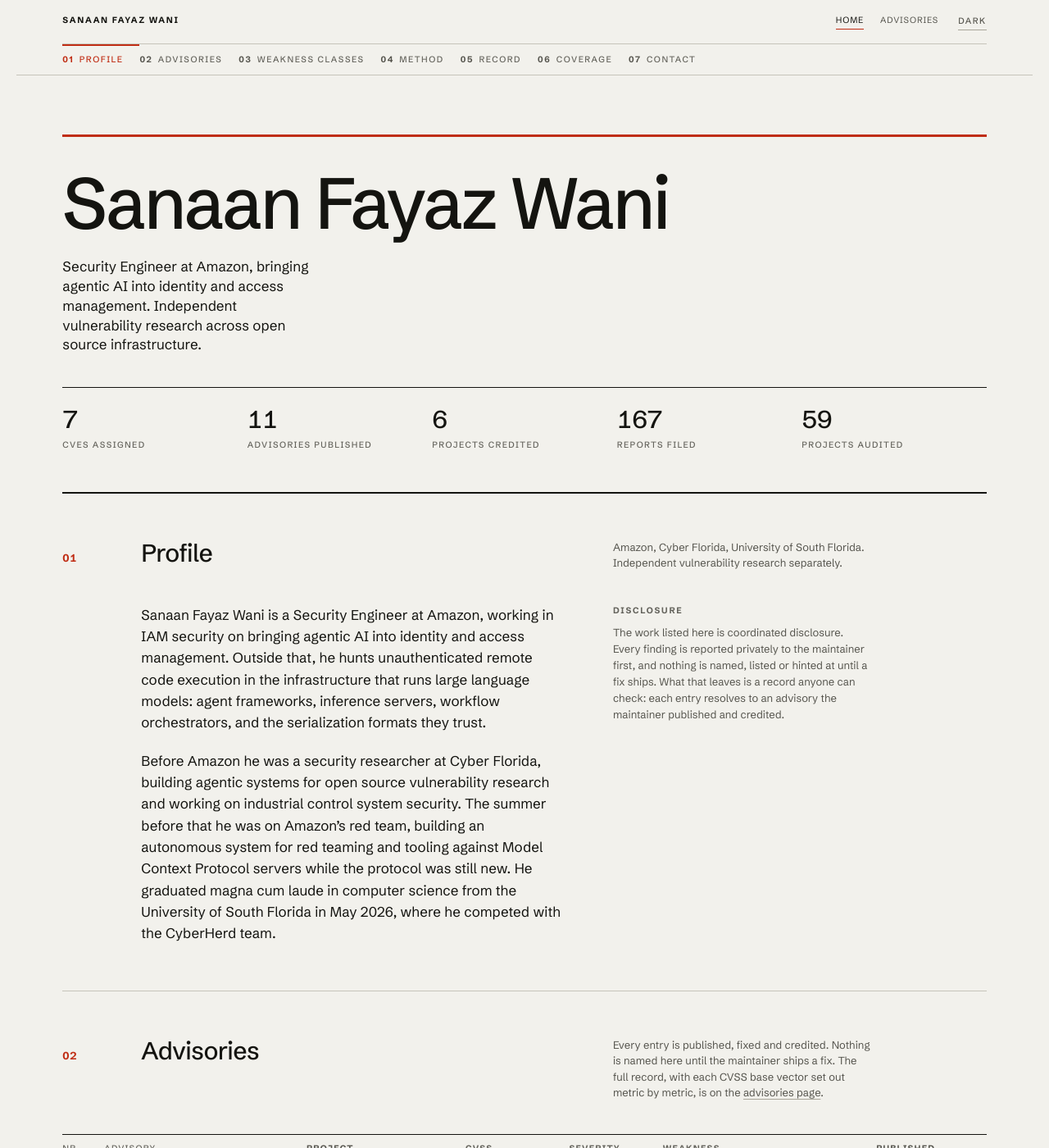
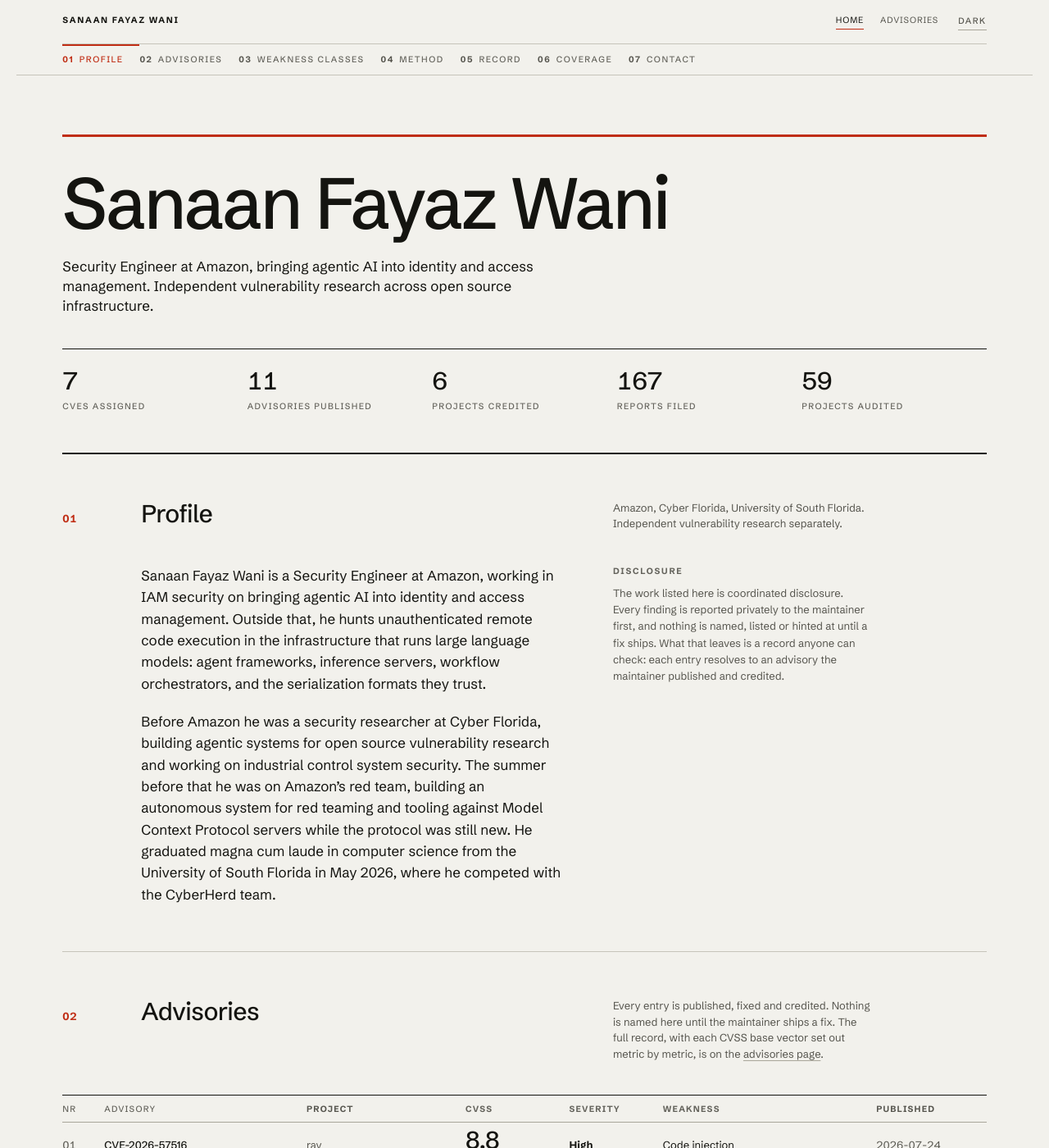
Before and after one commit to sfwani/sfwani.github.io, a Jekyll site: the page built from index.md, in a window 1280 px wide and 1400 px high. Shown: the whole window at 82% size. Built offline with Jekyll 4.4.1, drawn with Linux system fonts in a browser that asks for light colours.

Commit message:
Give the title role one width across the site
C2 caps it at 30ch, which suits a three word job title and nothing longer.
Every role here is a sentence or two, so at 30ch they stacked into a narrow
block: 300px and five lines under an 840px name, with columns 8 to 12 beside
it completely empty. Widening it was free, because nothing was ever there.

620px and three lines now, the same width the single section pages were
already given, so the home page stops being the odd one out.

The tablet tier needed a separate fix. At 900px the track is already 540px
wide and it was the 30ch cap, not the column span, holding the text to
300px and five lines, so the cap lifts from 640 up while the span only
changes at 1024. Measured 1440 through 390: three lines from 768 up, four
at the two narrowest tiers, no five line block anywhere.

Only the tone still varies by page. On the home page the role is the
identity line and keeps full ink; on the single section pages it is a
descriptive summary sitting under an id that should stay the loudest thing
there, so it steps back a tone.

Co-Authored-By: Claude Opus 5 (1M context) <noreply@anthropic.com>

```diff
--- a/_sass/c2-site.scss
+++ b/_sass/c2-site.scss
@@ -232,15 +232,29 @@
   #writeup .col-body > h4{ max-width: 46rem; }
 }
 
-/* The title role is a person's one line description on the profile, so C2
-   caps it at 30ch. On a writeup it carries the advisory summary, which is
-   four times that: it was setting a 262px column four lines deep under an
-   800px headline. */
-.page:has(section.sec:only-of-type) .title-role{
-  grid-column: 1 / span 8;
-  max-width: 62ch;
-  color: var(--ink-2);
+/* C2 caps the title role at 30ch, which suits a three word job title and
+   nothing longer. Every role on this site is a sentence or two, so at 30ch
+   they all stacked into a narrow block: 300px and five lines under an
+   840px name on the home page, 262px and four lines under an advisory id.
+   One width for all of them now, 620px and three lines, which sits under
+   the headline instead of beside a void. Scoped to 1024 and up, because
+   below that C2 narrows the role again by design and then lets it run full
+   width on a phone.
+
+   Only the tone still varies. On the home page the role is the identity
+   line and keeps full ink; on the single section pages it is a descriptive
+   summary under an id that should stay the loudest thing there, so it
+   steps back a tone. */
+@media (min-width: 640px){
+  /* The 30ch cap, not the column span, is what squeezes the role on a
+     tablet: at 900px the track is 540px wide and the cap was holding the
+     text to 300px and five lines. */
+  .title-role{ max-width: 62ch; }
 }
+@media (min-width: 1024px){
+  .title-role{ grid-column: 1 / span 8; }
+}
+.page:has(section.sec:only-of-type) .title-role{ color: var(--ink-2); }
 
 /* ── Writeup heading hierarchy ─────────────────────────────────────
    The section title (the GHSA id) is an h2, and so is every heading in
```
